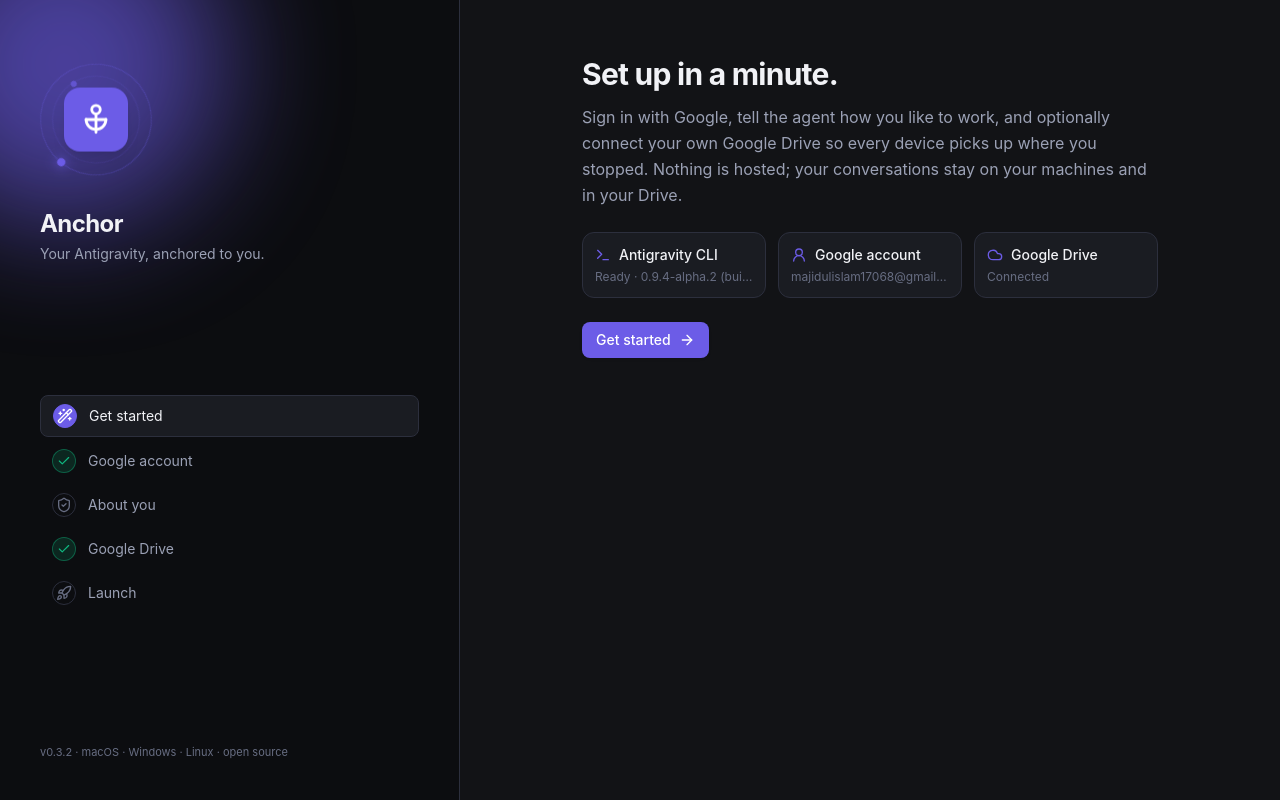
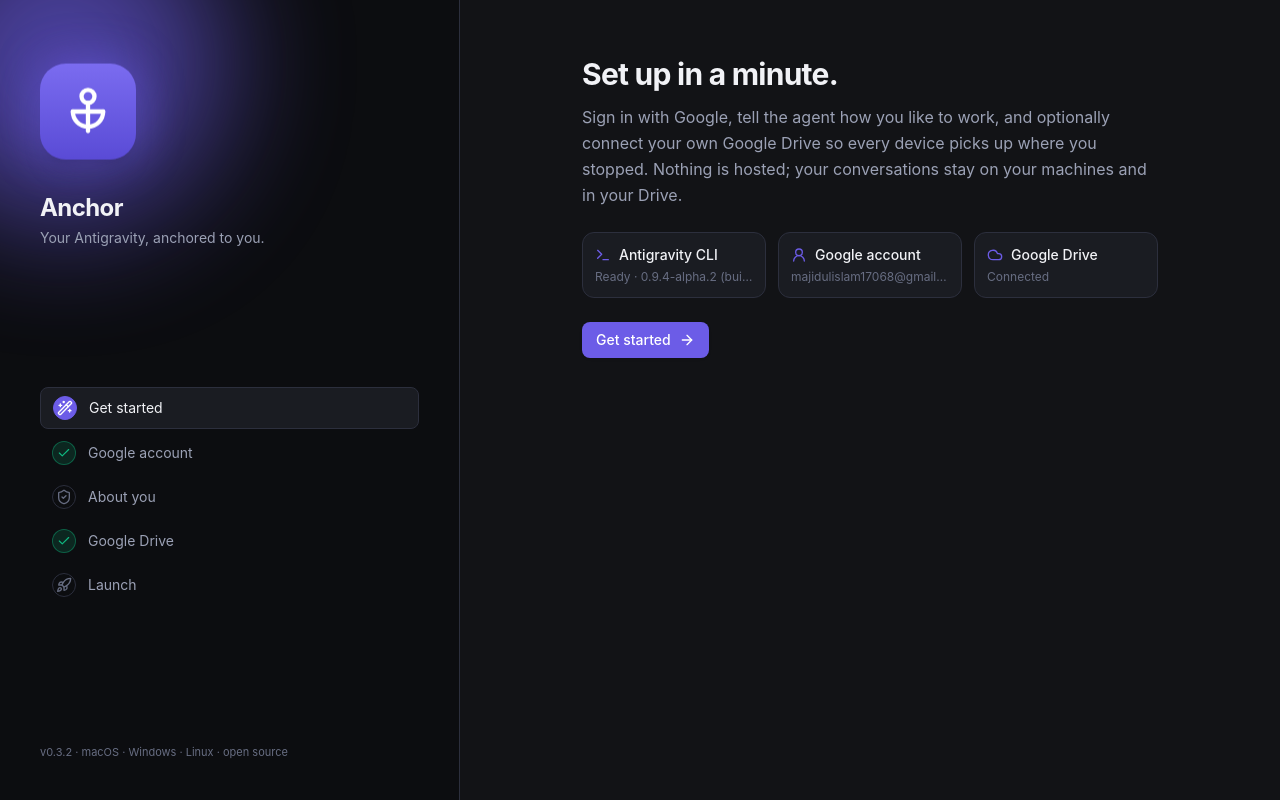
Before and after one commit to Majidul17068/anchor, a React (Vite) app in the folder frontend/: page / in a window 1280 px wide. Built offline with nearby package versions, Linux system fonts and the light colour scheme.

Commit message:
Onboarding: show the logo itself, no orbit decoration

```diff
--- a/frontend/src/features/onboarding/Onboarding.tsx
+++ b/frontend/src/features/onboarding/Onboarding.tsx
@@ -147,15 +147,11 @@ export const Onboarding: React.FC<OnboardingProps> = ({ onFinish, mode = 'first-
       >
         <div className="pointer-events-none absolute -top-24 -left-24 w-80 h-80 rounded-full bg-[var(--anchor-accent)] opacity-20 blur-3xl anchor-glow" />
         <div className="relative">
-          <div className="relative w-28 h-28 anchor-float">
-            <div className="absolute inset-0 rounded-full border border-[var(--anchor-accent)]/30 anchor-orbit">
-              <span className="absolute -top-1 left-1/2 w-2 h-2 -ml-1 rounded-full bg-[var(--anchor-accent)] shadow-[0_0_12px_var(--anchor-accent)]" />
-            </div>
-            <div className="absolute inset-3 rounded-full border border-[var(--anchor-accent)]/15 anchor-orbit-slow">
-              <span className="absolute top-1/2 -right-0.5 w-1.5 h-1.5 -mt-0.5 rounded-full bg-[var(--anchor-accent)]/70" />
-            </div>
-            <div className="absolute inset-6 rounded-2xl bg-[var(--anchor-accent)] text-white flex items-center justify-center shadow-lg shadow-[var(--anchor-accent)]/30 anchor-rise">
-              <AnchorGlyph size={34} className="text-white" />
+          {/* The logo itself: the white anchor on the indigo tile, nothing else. */}
+          <div className="relative w-24 h-24 anchor-float">
+            <div className="absolute inset-0 rounded-[26px] bg-[var(--anchor-accent)] opacity-40 blur-xl anchor-glow" />
+            <div className="absolute inset-0 rounded-[26px] bg-gradient-to-b from-[#7b6cf0] to-[#5a4bd6] text-white flex items-center justify-center shadow-xl shadow-[var(--anchor-accent)]/30 anchor-rise">
+              <AnchorGlyph size={52} className="text-white" />
             </div>
           </div>
           <h1 className="mt-8 text-2xl font-bold tracking-tight anchor-rise anchor-rise-delay-1">Anchor</h1>
```
